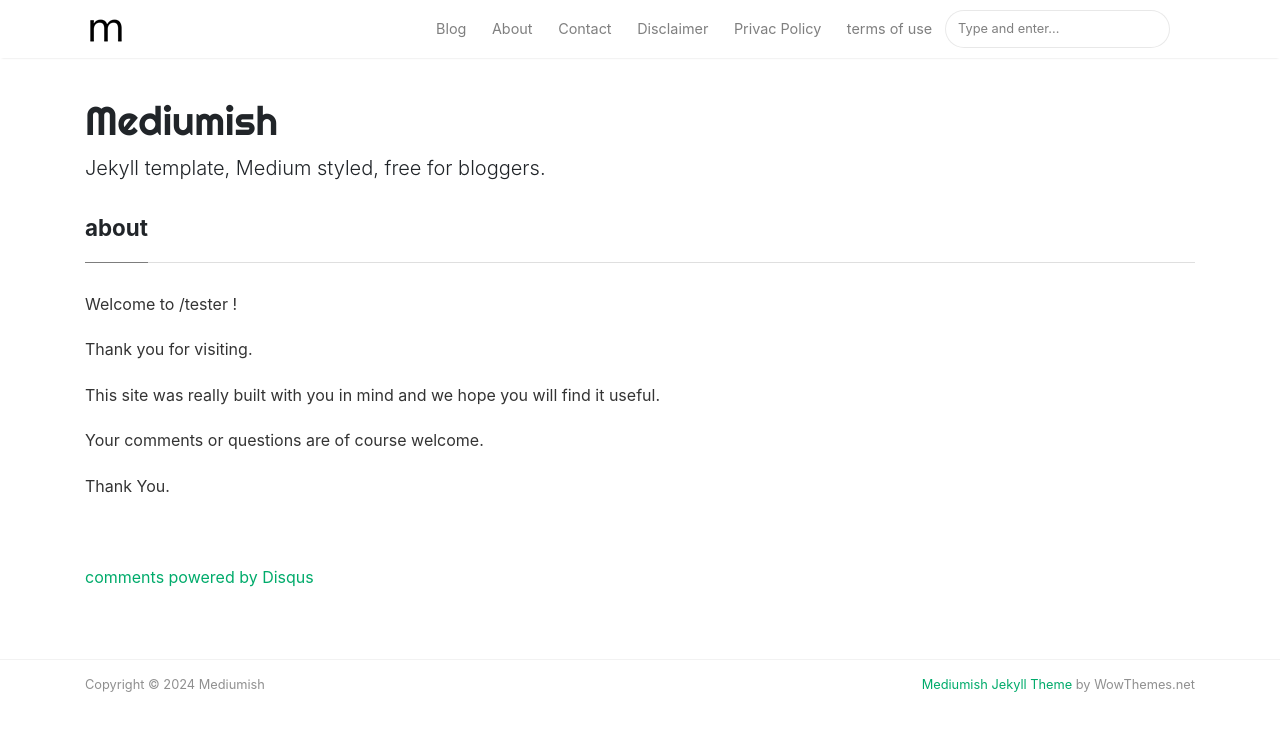
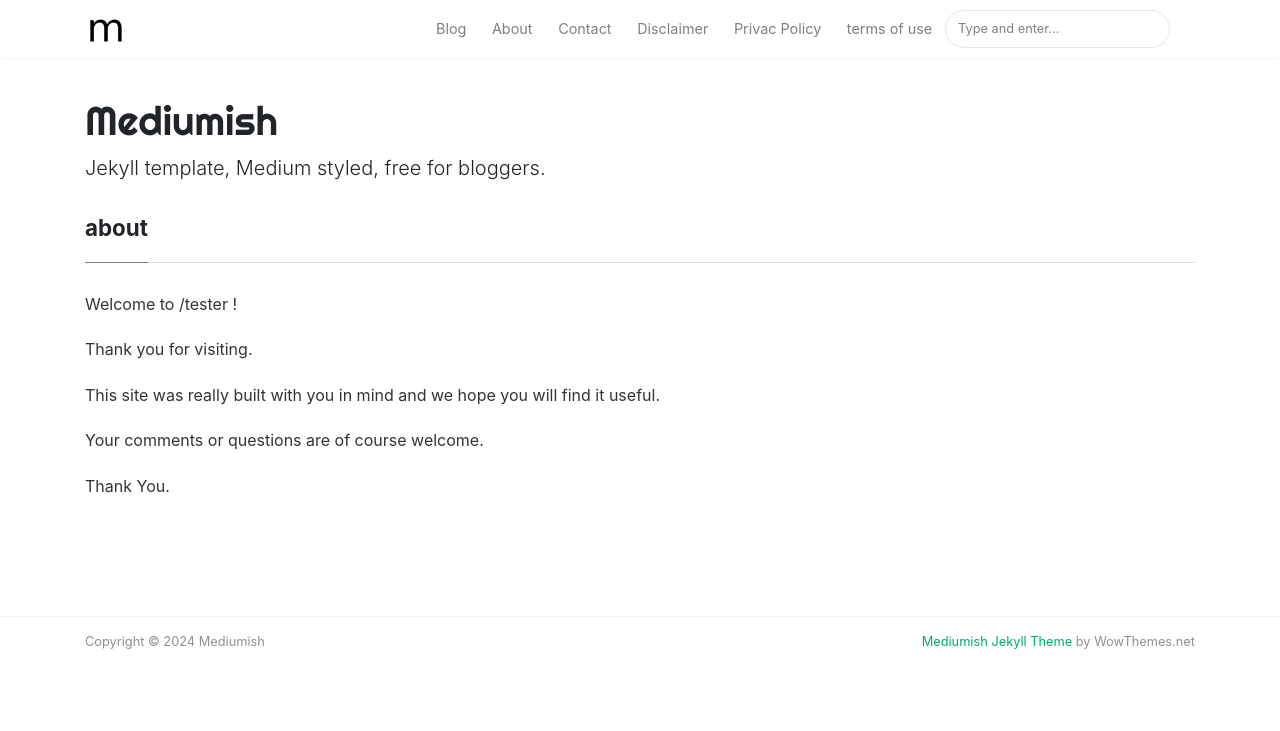
Before and after one commit to ikheinaaa/tester, a Jekyll site: the page built from _pages/about.md, in a window 1280 px wide. Shown: the top 731 px of the page. Built offline with Jekyll 4.4.1, drawn with Linux system fonts in a browser that asks for light colours; nearby versions of some CDN libraries; part of the change alters nothing that is shown.

Commit message:
Update disqus.html

```diff
--- a/_includes/disqus.html
+++ b/_includes/disqus.html
@@ -1,7 +1,8 @@
+{% if site.disqus.enabled %}
 <section class="disqus">
     <div id="disqus_thread"></div>
     <script type="text/javascript">
-        var disqus_shortname = '{{site.disqus}}';
+        var disqus_shortname = '{{ site.disqus.shortname }}';
         var disqus_developer = 0;
         (function() {
             var dsq = document.createElement('script'); dsq.type = 'text/javascript'; dsq.async = true;
@@ -12,3 +13,4 @@
     <noscript>Please enable JavaScript to view the <a href="http://disqus.com/?ref_noscript">comments powered by Disqus.</a></noscript>
     <a href="http://disqus.com" class="dsq-brlink">comments powered by <span class="logo-disqus">Disqus</span></a>
 </section>
+{% endif %}
```
